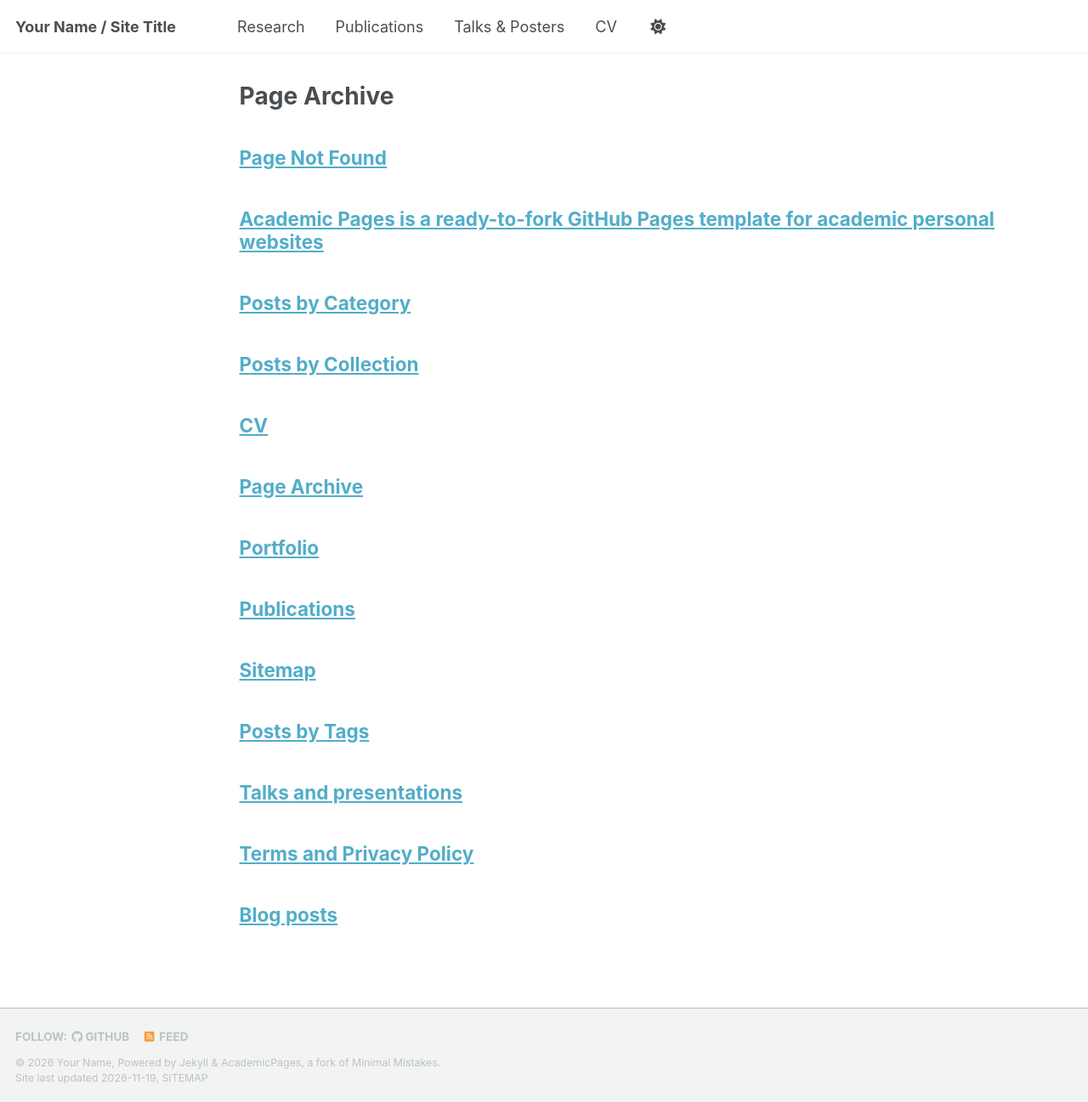
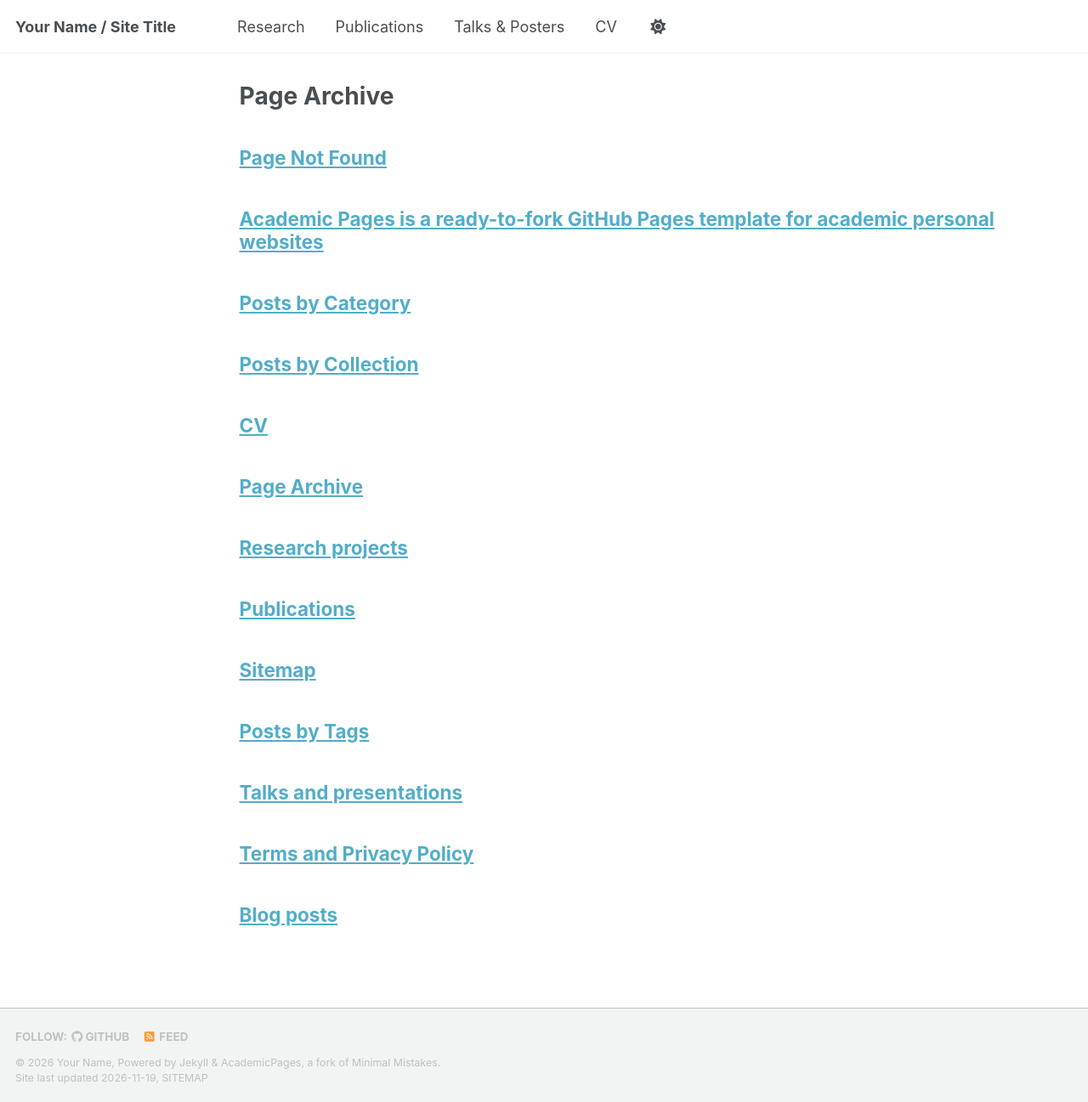
Before and after one commit to nboinis/nboinis.github.io, a Jekyll site: the page built from _pages/page-archive.html, in a window 1280 px wide and 1297 px high. Shown: the whole window at 85% size. Built offline with Jekyll 4.4.1, drawn with Linux system fonts in a browser that asks for light colours; a script bundle is joined from its source files by our own code; a style sheet for code colours, icons or effects is not loaded.

Commit message:
Update portfolio.html

```diff
--- a/_pages/portfolio.html
+++ b/_pages/portfolio.html
@@ -1,7 +1,7 @@
 ---
 layout: archive
-title: "Portfolio"
-permalink: /portfolio/
+title: "Research projects"
+permalink: /research/
 author_profile: true
 ---
 
```
